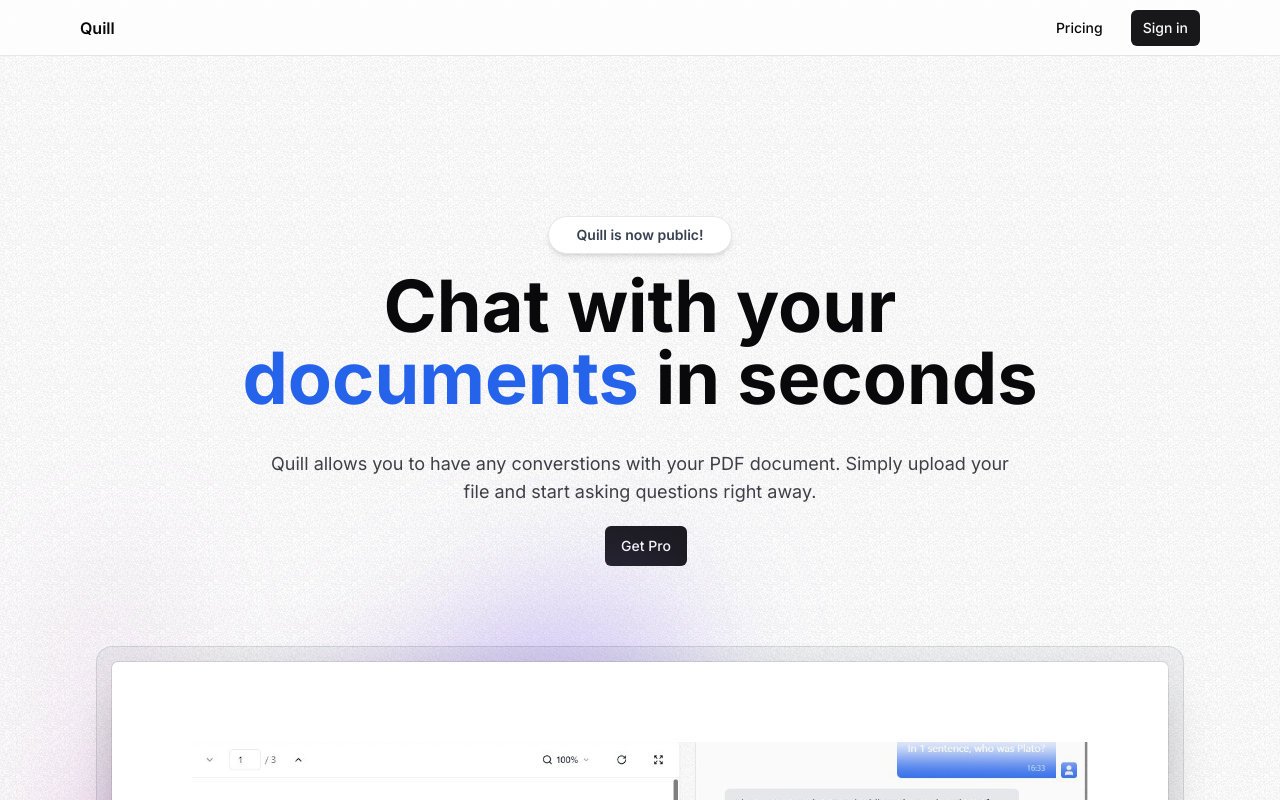
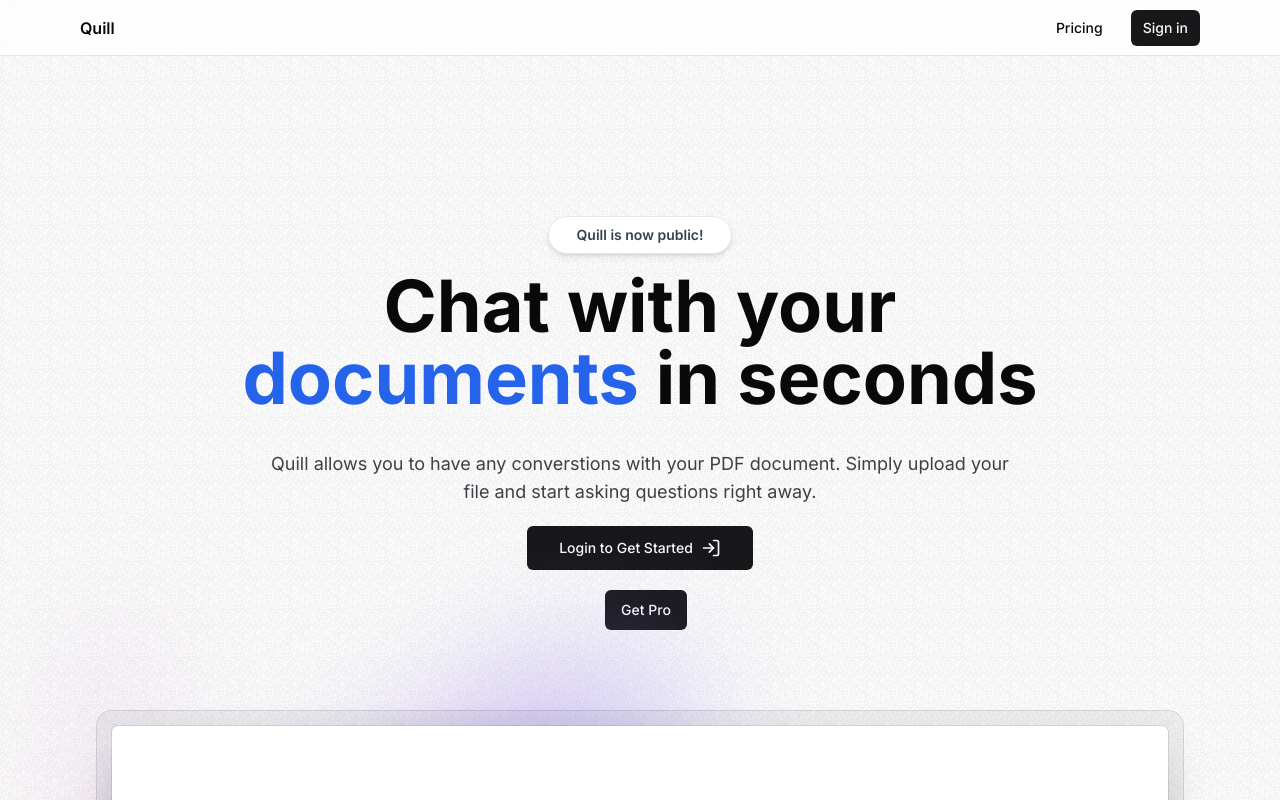
Before and after one commit to Saksham-garg/quill_SaaS, a Next.js app: page / in a window 1280 px wide. Shown: the top 800 px of the page. Built offline with nearby package versions, Linux system fonts and the light colour scheme; no server answers.

Commit message:
Hide Sign in button when authenticated

```diff
--- a/src/app/page.tsx
+++ b/src/app/page.tsx
@@ -38,7 +38,7 @@
         upload your file and start asking questions right away.
       </p>
       {
-        isAuth &&
+        !isAuth &&
           <Link
             className={buttonVariants({
               size: "lg",
```
